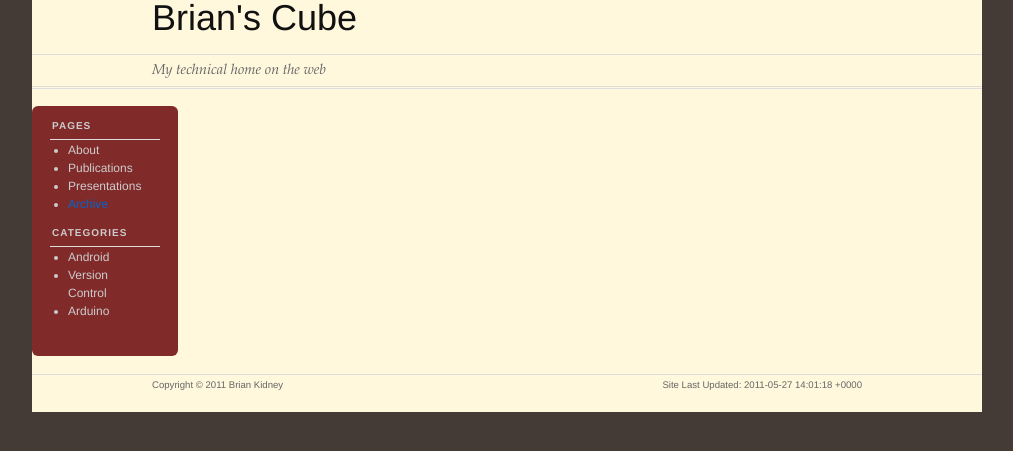
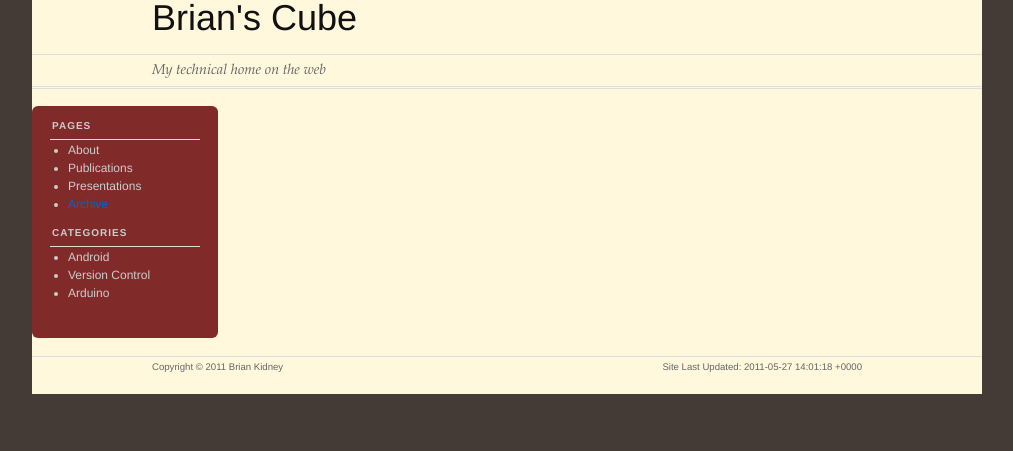
Before and after one commit to bkidney/brianscube.com, a Jekyll site: the page built from index.html, in a window 1280 px wide. Shown: the top 451 px of the page, without its empty margins (133-1146 px from the left). Built offline with Jekyll 4.4.1, drawn with Linux system fonts in a browser that asks for light colours.

Commit message:
- Moved post title into layout (related to 46734f8). - Visual changes.

```diff
--- a/_layouts/default.html
+++ b/_layouts/default.html
@@ -48,7 +48,7 @@
 		{% endif %}
 	</div>
 
-	<div id="sidebar" class="span-3 append-3 box last">
+	<div id="sidebar" class="span-4 append-2 box last">
 		{% include links.html %}
 	</div>
 	<!-- End Main Body -->
--- a/_layouts/post.html
+++ b/_layouts/post.html
@@ -4,7 +4,11 @@ comments: true
 ---
 
 <div id="post">
-{{ content }}
+	<h2> {{ page.title }} </h2>
+
+	<h5 class="date"> {{ page.date | date: "%d %b %Y" }}</h5>
+
+	{{ content }}
 </div>
 
 <div id="related">
```
